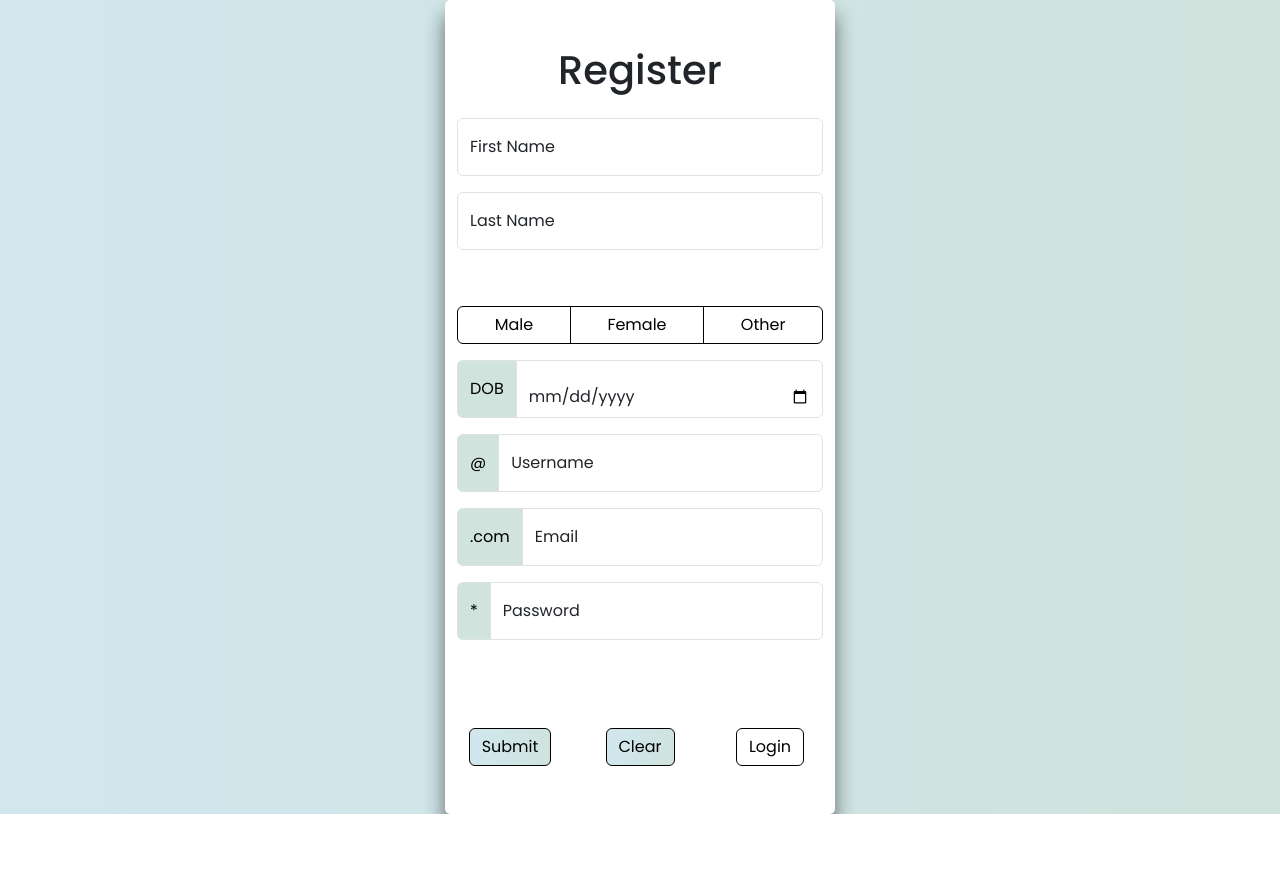
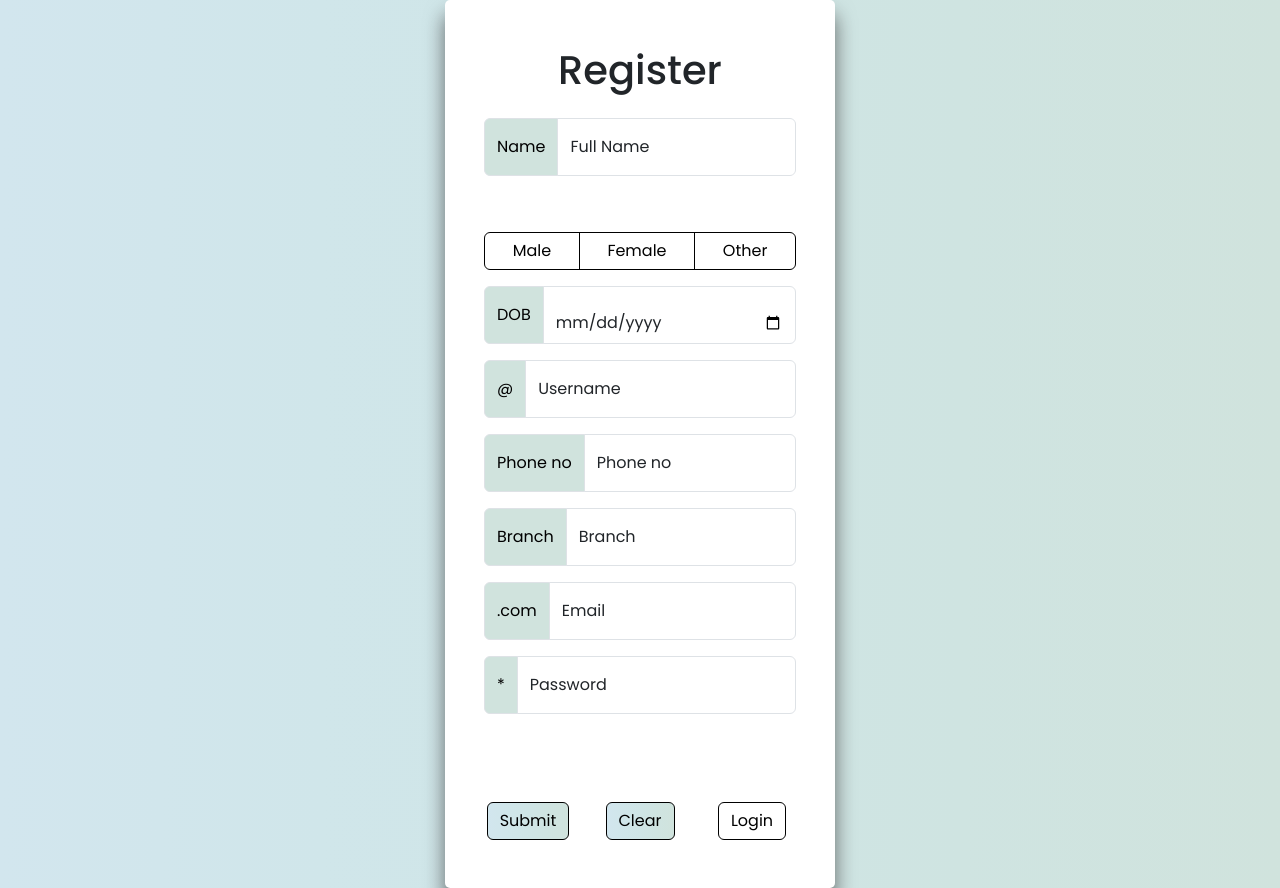
Before and after one commit to Ritesh0604/cv-mate, a React (Create React App) app: page /register in a window 1280 px wide. Before the commit the page ends 814 px from the top, so only its background shows below. Built offline with nearby package versions, Linux system fonts and the light colour scheme.

Commit message:
added other fields

```diff
--- a/src/mycomponents/Register.css
+++ b/src/mycomponents/Register.css
@@ -1,9 +1,6 @@
 .container{
-    border:3px solid black;
-    border-radius: 8px;
-    width: 500px;
+    width: 70vw;
+    padding-left: 10%;
+    padding-right: 10%;
     /* visibility: hidden; */
 }
-.register{
-
-}
--- a/src/mycomponents/Register.js
+++ b/src/mycomponents/Register.js
@@ -1,60 +1,77 @@
-import React from 'react'
+import React, { useState } from 'react'
 import { Link } from 'react-router-dom';
-// import './Register.css'
+import './Register.css'
+
 
 export default function Register() {
+    const [maxDate, updateMaxDate] = useState(new Date().toISOString().split("T")[0])
+    console.log(maxDate)
     return (
-
-        <div className="container">
+        // Extra fields add karvi pdse register ma! Me mokli e
+        <div className="container ">
             <h1 className="py-3 text-center">Register</h1>
             <form className="form-floating">
+
+                <div className="input-group mb-3">
+                    <span className="input-group-text">Name</span>
                     <div className="form-floating">
-            <input type="text" className="form-control mb-3" name="fname" id="fname" placeholder="First Name"/>
-            <label for="fname">First Name</label>
+                        <input type="text" className="form-control" name="uname" id="name" placeholder="FirstName " />
+                        <label HTMLfor="name">Full Name</label>
                     </div>
-        <div className="form-floating">
-            <input type="text" className="form-control mb-3" name="lname" id="lname" placeholder="Last Name"/>
-            <label for="lname">Last Name</label>
                 </div>
                 <div className="row">
                     <div className="btn-group mb-3 justify-content-center" role="group">
-            <input type="radio" className="btn-check" name="gender" id="gender1" value="M"/>
-            <label className="btn btn-outline-secondary " for="gender1">Male</label>
+                        <input type="radio" className="btn-check" name="gender" id="gender1" value="M" />
+                        <label className="btn btn-outline-secondary " HTMLfor="gender1">Male</label>
 
-            <input type="radio" className="btn-check" name="gender" id="gender2" value="F"/>
-            <label className="btn btn-outline-secondary" for="gender2">Female</label>
+                        <input type="radio" className="btn-check" name="gender" id="gender2" value="F" />
+                        <label className="btn btn-outline-secondary" HTMLfor="gender2">Female</label>
 
-            <input type="radio" className="btn-check" name="gender" id="gender3" value="O"/>
-            <label className="btn btn-outline-secondary" for="gender3">Other</label>
+                        <input type="radio" className="btn-check" name="gender" id="gender3" value="O" />
+                        <label className="btn btn-outline-secondary" HTMLfor="gender3">Other</label>
                     </div>
                 </div>
 
                 <div className="input-group mb-3">
                     <span className="input-group-text"  >DOB</span>
                     <div className="form-floating">
-                <input type="date" className="form-control" name="DOB" id="date"/>
-                <label for="date"></label>
+                        <input id="date" type="date" className="form-control" max={maxDate} required />
+                        <label HTMLfor="date"></label>
                     </div>
                 </div>
 
                 <div className="input-group mb-3">
                     <span className="input-group-text">@</span>
                     <div className="form-floating">
-                <input type="text" className="form-control" name="uname" id="name" placeholder="Username"/>
-                <label for="name">Username</label>
+                        <input type="text" className="form-control" name="uname" id="name" placeholder="Username" />
+                        <label HTMLfor="name">Username</label>
+                    </div>
+                </div>
+                <div className="input-group mb-3">
+                    <span className="input-group-text">Phone no</span>
+                    <div className="form-floating">
+                        <input type="text" className="form-control" name="uname" id="name" placeholder="Number" pattern="[0-9]{10}" maxlength="10" />
+                        <label HTMLfor="name">Phone no</label>
+                    </div>
+                </div>
+                <div className="input-group mb-3">
+                    <span className="input-group-text">Branch</span>
+                    <div className="form-floating">
+                        <input type="text" className="form-control" name="uname" id="name" placeholder="Number" />
+                        <label HTMLfor="name">Branch</label>
                     </div>
                 </div>
                 <div className="input-group mb-3">
                     <span className="input-group-text">.com</span>
                     <div className="form-floating">
-                <input type="email" className="form-control" name="mail" id="mail" placeholder="E-Mail"/>
-                <label for="mail">Email</label>
+                        <input type="email" className="form-control" name="mail" id="mail" placeholder="E-Mail" />
+                        <label HTMLfor="mail">Email</label>
                     </div>
                 </div>
                 <div className="input-group mb-5">
                     <span className="input-group-text">*</span>
                     <div className="form-floating">
-                <input type="password" className="form-control" name="pass" id="pass" placeholder="Password" pattern="(?=.\d)(?=.[a-z])(?=.*[A-Z]).{8,}" title="Must contain at least one number and one uppercase and lowercase letter, and at least 8 or more characters"/>
+                        <input type="password" className="form-control" name="pass" id="pass" placeholder="Password" pattern="(?=.\d)(?=.[a-z])(?=.*[A-Z]).{8,}" title="Must contain at least one number and one uppercase and lowercase letter, and at least 8 or more characters" />
                         <label for="pass">Password</label>
                     </div>
                 </div>
@@ -66,7 +83,7 @@ export default function Register() {
                         <button type="reset" className="btn btn-outline-dark">Clear</button>
                     </div>
                     <div className="col">
-            <Link to="http://localhost:3000/login"  className="btn btn-outline-info " position="static">Login</Link>
+                        <Link to="http://localhost:3000/login" className="btn btn-outline-info " position="static">Login</Link>
                     </div>
                 </div>
             </form>
```
Lines whose indentation alone changed are shown as unchanged.
